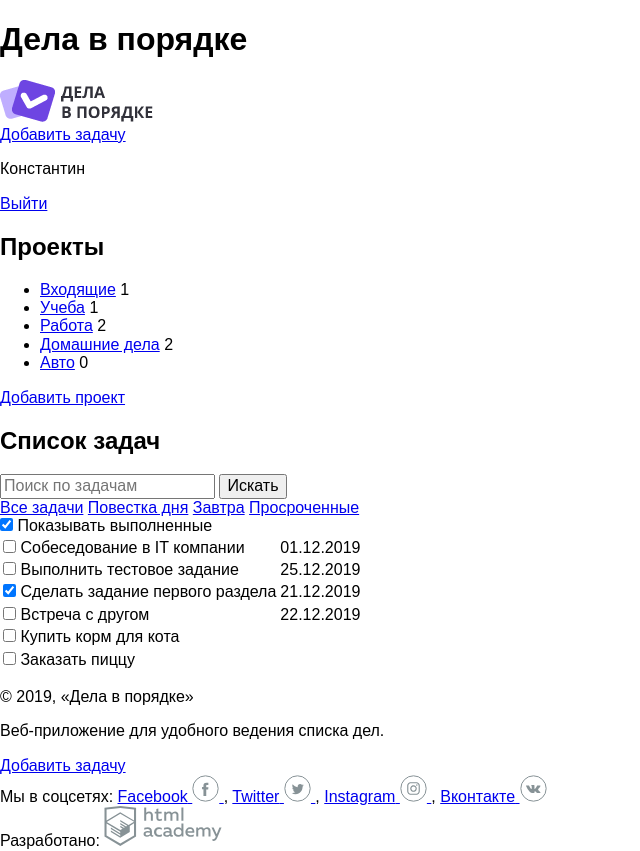
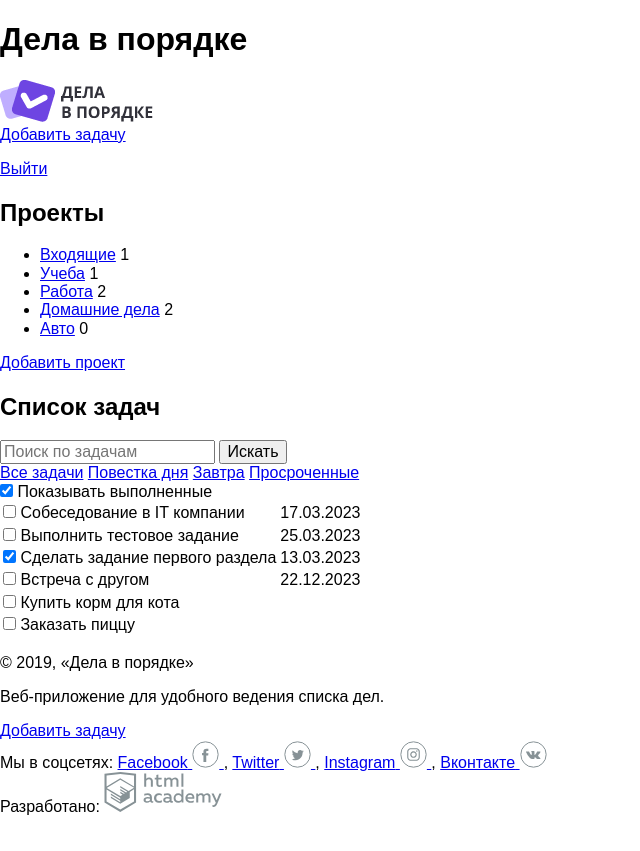
Before and after one commit to rkliver/Task-Scheduler, a PHP site: page / in a window 1280 px wide. Shown: the whole page, without its empty margins (0-640 px from the left). After the commit the page ends 816 px from the top, so only its background shows below. Run offline with PHP 8.4, Linux system fonts and the light colour scheme.

Commit message:
Выполнил задание 3.7. Работаем с датой

```diff
--- a/index.php
+++ b/index.php
@@ -5,25 +5,25 @@
 $tasks = [
     [
         'task' => 'Собеседование в IT компании',
-        'date' => '01.12.2019',
+        'date' => '17.03.2023',
         'category' => 'Работа',
         'completed' => false
     ],
     [
         'task' => 'Выполнить тестовое задание',
-        'date' => '25.12.2019',
+        'date' => '25.03.2023',
         'category' => 'Работа',
         'completed' => false
     ],
     [
         'task' => 'Сделать задание первого раздела',
-        'date' => '21.12.2019',
+        'date' => '13.03.2023',
         'category' => 'Учеба',
         'completed' => true
     ],
     [
         'task' => 'Встреча с другом',
-        'date' => '22.12.2019',
+        'date' => '22.12.2023',
         'category' => 'Входящие',
         'completed' => false
     ],
@@ -61,5 +61,5 @@
     'title' => 'Дела в порядке',
     'username' => 'Константин'
 ]);
-htmlspecialchars(print($layout));
+print($layout);
 ?>
--- a/templates/layout.php
+++ b/templates/layout.php
@@ -24,7 +24,7 @@
 
                 <div class="main-header__side-item user-menu">
                     <div class="user-menu__data">
-                        <p>Константин</p>
+                        <p><?php $username?></p>
 
                         <a href="#">Выйти</a>
                     </div>
--- a/templates/main.php
+++ b/templates/main.php
@@ -40,9 +40,12 @@
                     </label>
                 </div>
                 <table class="tasks">
-                    <?php foreach ($tasks as $task): ?>
+                    <?php foreach ($tasks as $task):
+                        $time_to_task = strtotime($task['date']) -  time();
+                        $hours_left = floor($time_to_task / 3600);
+                        ?>
                         <?php if ($show_complete_tasks === 0 && $task['completed'] === true): ?> <?continue;?><?php endif ?>
-                    <tr class="tasks__item task<?php if ($task['completed'] === true): ?> <?=' task--completed';?><?php endif ?>">
+                    <tr class="tasks__item task<?php if ($task['completed'] === true): ?> <?=' task--completed';?><?php endif ?><?php if ($hours_left >= 0 && $hours_left <= 24): ?> <?=' task--important';?><?php endif ?>">
                         <td class="task__select">
                             <label class="checkbox task__checkbox">
                                 <input class="checkbox__input visually-hidden task__checkbox" type="checkbox" value="1"<?php if ($task['completed'] === true):?> checked<?php endif; ?>>
```
